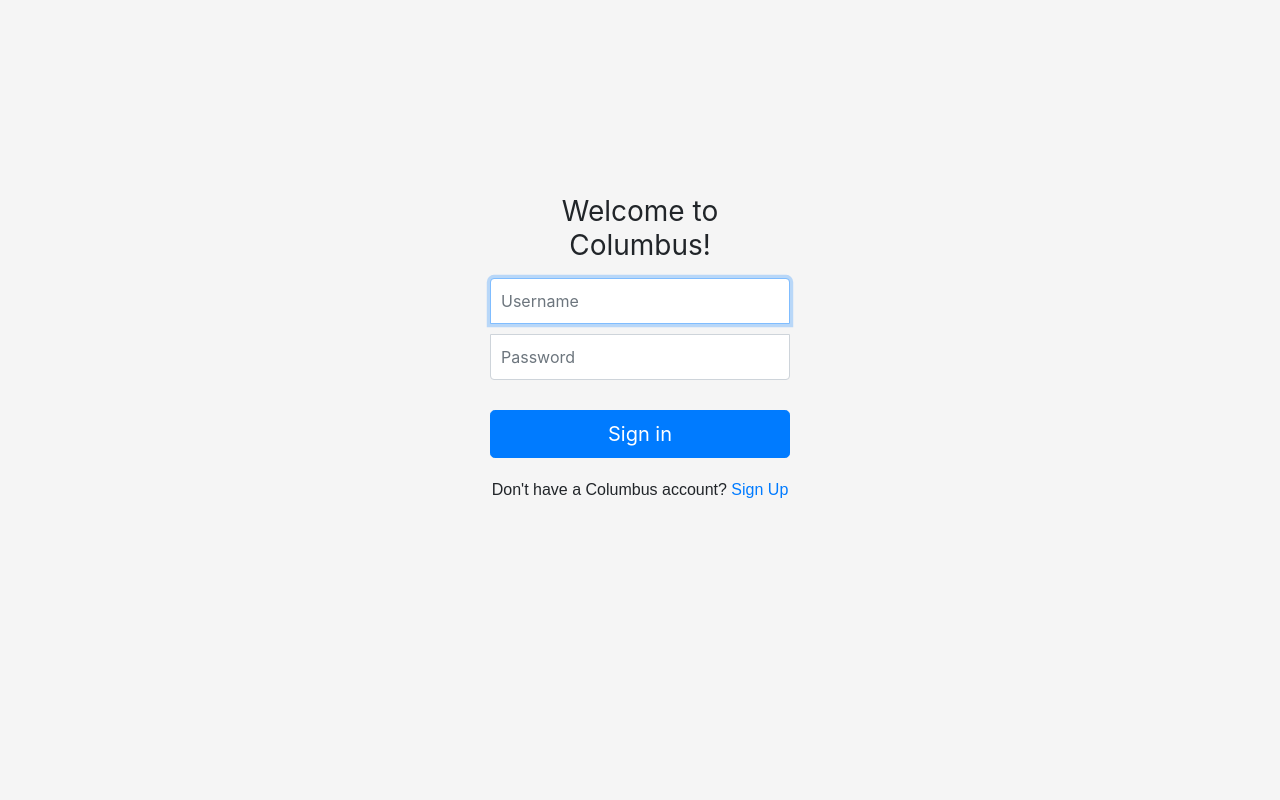
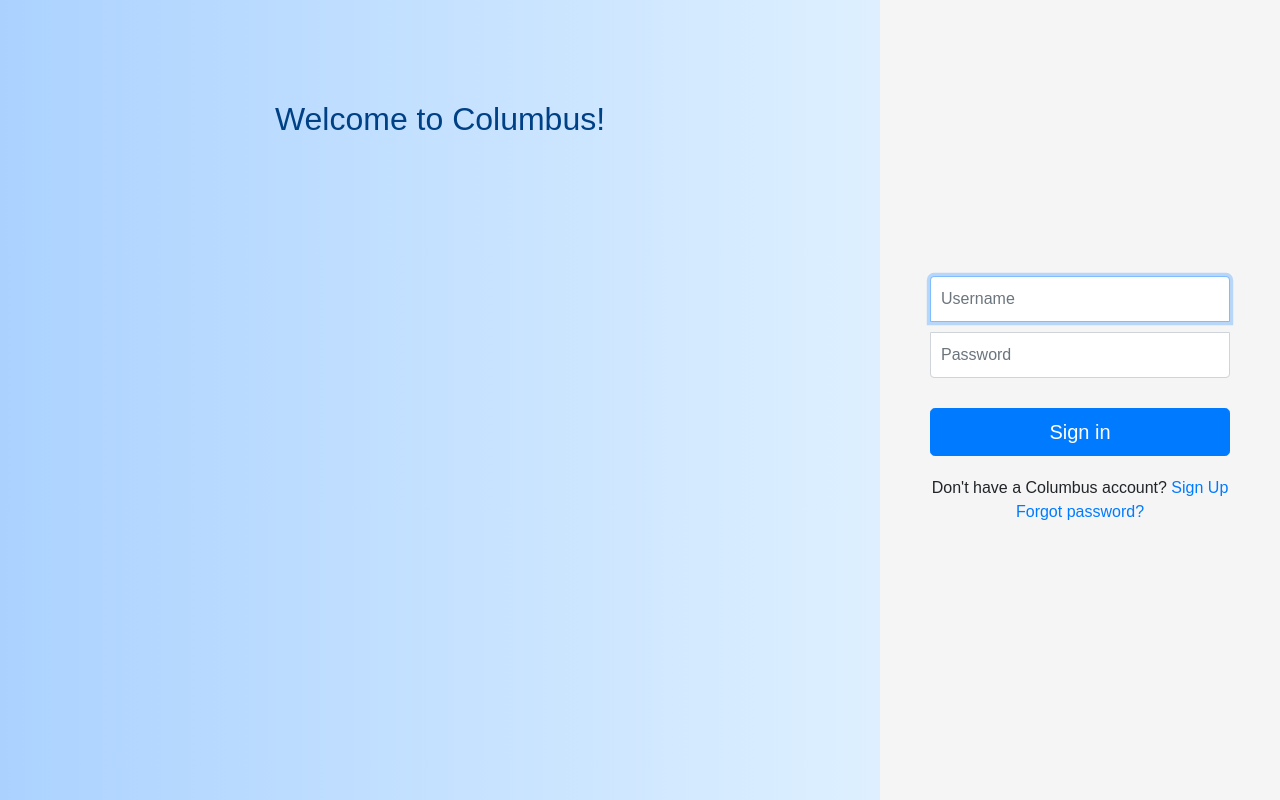
Before and after one commit to columbustech/cdrive, a Django app: page /accounts/login/ in a window 1280 px wide. Run offline with Django 3.2, Linux system fonts and the light colour scheme; some libraries are stand-ins or nearby versions.

Commit message:
Revamped login page

```diff
--- a/authentication/src/static/input-form.css
+++ b/authentication/src/static/input-form.css
@@ -1,16 +1,23 @@
 html,
 body {
   height: 100%;
+  width: 100%;
+  display: flex;
+  font-family: sans-serif;
 }
-
-body {
-  display: -ms-flexbox;
+.right-panel {
+  order: 2;
+  height: 100%;
+  width: 30%;
+  min-width: 400px;
   display: flex;
-  -ms-flex-align: center;
   align-items: center;
-  padding-top: 4%;
-  padding-bottom: 12%;
   background-color: #f5f5f5;
+}
+.left-panel {
+  height: 100%;
+  flex-grow: 1;
+  background-image: linear-gradient(to right, #abd2ff , #def0ff);
 }
 
 .form-signin {
--- a/authentication/src/templates/registration/login.html
+++ b/authentication/src/templates/registration/login.html
@@ -20,9 +20,9 @@ integrity="sha384-q8i/X+965DzO0rT7abK41JStQIAqVgRVzpbzo5smXKp4YfRvH+8abtTE1Pi6ji
 integrity="sha384-UO2eT0CpHqdSJQ6hJty5KVphtPhzWj9WO1clHTMGa3JDZwrnQq4sF86dIHNDz0W1" crossorigin="anonymous"></script>
     <script src="https://stackpath.bootstrapcdn.com/bootstrap/4.3.1/js/bootstrap.min.js"
 integrity="sha384-JjSmVgyd0p3pXB1rRibZUAYoIIy6OrQ6VrjIEaFf/nJGzIxFDsf4x0xIM+B07jRM" crossorigin="anonymous"></script>
-    <form class="form-signin" method="post" action="{% url 'login' %}">
+    <div class="right-panel">
+      <form class="form-signin" method="post" action="{% url 'login' %}">
         {% csrf_token %}
-        <h1 class="h3 mb-3 font-weight-normal">Welcome to Columbus!</h1>
         <label for="id_username" class="sr-only">Username</label>
         <input type="text" id="id_username" name="username" class="form-control" placeholder="Username" required="" autofocus="">
         <label for="id_password" class="sr-only">Password</label>
@@ -32,7 +32,13 @@ integrity="sha384-JjSmVgyd0p3pXB1rRibZUAYoIIy6OrQ6VrjIEaFf/nJGzIxFDsf4x0xIM+B07j
         <div class="create-link">
             Don't have a Columbus account? <a href="{% url 'create_account' %}">Sign Up</a>
         </div>
-    </form>
-
+        <div class "forgot-password">
+          <a href="">Forgot password?</a>
+        </div>
+      </form>
+    </div>
+    <div class="left-panel">
+      <h1 class="h2" style="margin-top: 100px; color: #004085;" >Welcome to Columbus!</h1>
+    </div>
 </body>
 </html>
```
